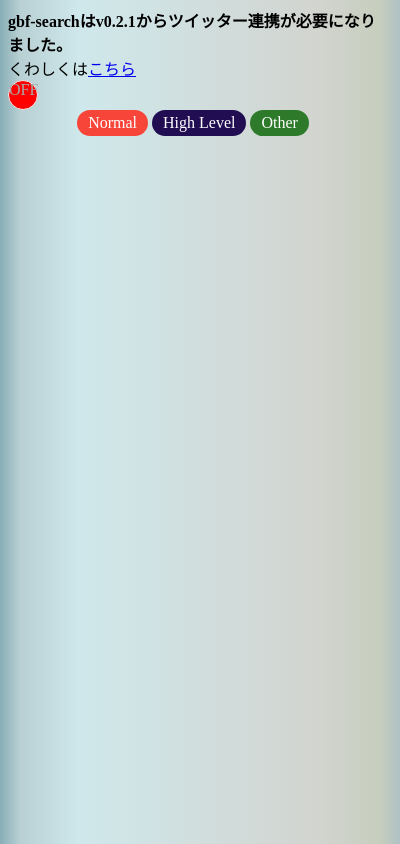
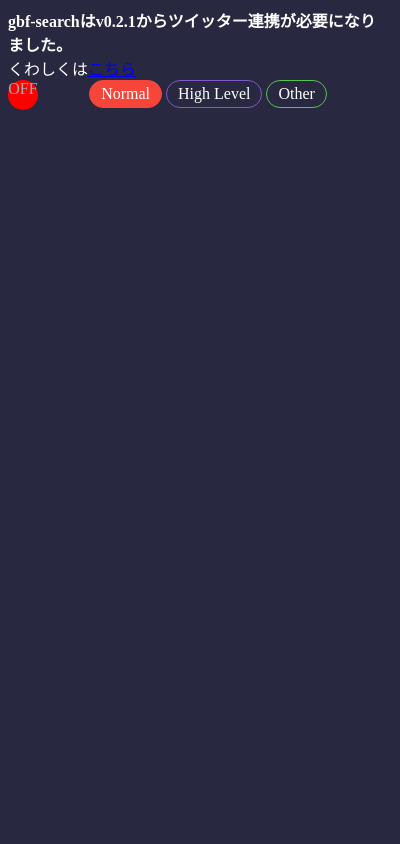
Before and after one commit to rutti-bep/gbf-search, a browser extension: page dest/html/popup.html in a window 400 px wide. Drawn offline with Linux system fonts and the light colour scheme.

Commit message:
update popup css

```diff
--- a/dest/css/popup.css
+++ b/dest/css/popup.css
@@ -1,17 +1,22 @@
 body{
   width:370px;
   height:600px;
-  background-image: -webkit-linear-gradient(left, #88aeb7 0%,#b8d0d3 5%,#cfe8eb 20%,#d2d4cf 80%,#c7cebd 95%,#afc1c5 100%);
+  background-color: #282840;
+  color: white;
 }
 button{
   width:50%;
   height:100px;
   float:left;
 }
+li{
+  list-style-type:none;
+}
 
 #appToggleArea {
   width:30px;
   height:30px;
+  float:left;
 }
 #appToggle {
   display:none;
@@ -20,7 +25,8 @@ button{
   display:block;
   box-sizing:border-box;
   text-align:center;
-  border:1px solid #eee;
+/*  border:1px solid #eee;
+  */
   border-radius: 15px;
   height:100%;
   background: red;
@@ -51,19 +57,22 @@ button{
   border-radius: 20px;
 }
 #NormalRadio+label{
-  background-color:#440d0a;
+  border:1px solid #F7453A;
+  background-color:#00000000;
 }
 #NormalRadio:checked+label{
   background-color:#F7453A;
 }
 #HighLevelRadio+label{
-  background-color:#210E52;
+  border:1px solid #7e5bc8;
+  background-color:#00000000;
 }
 #HighLevelRadio:checked+label{
   background-color:#7e5bc8;
 }
 #OtherRadio+label{
-  background-color:#2e7a2b;
+  border:1px solid #54c350;
+  background-color:#00000000;
 }
 #OtherRadio:checked+label{
   background-color:#54c350;
```
